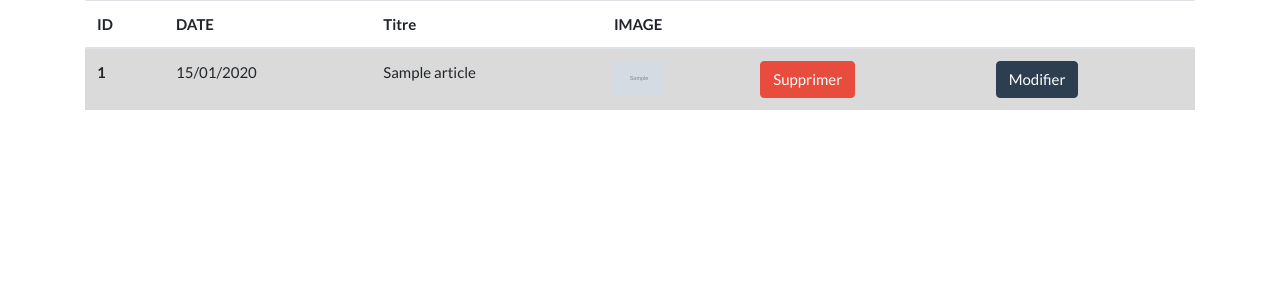
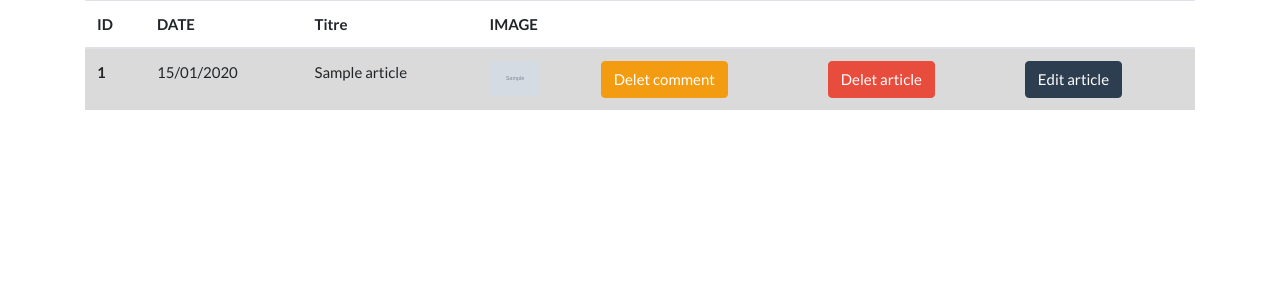
Before and after one commit to tamim2014/blogsymfony, a Symfony app: template templates/blog/liste-articles.html.twig in a window 1280 px wide. Shown: the part 71-371 px from the top of the page. Run offline with Twig, Linux system fonts and the light colour scheme; the template is opened without the code that fills it: most values are stand-ins (such as "Sample title", 1, 10 or a date in 2020); grey boxes marked "Sample" are stand-in pictures; some libraries are stand-ins or nearby versions.

Commit message:
Interface d'administration: Ajout et suppression d'un article-| front-end delet comment

```diff
--- a/templates/blog/liste-articles.html.twig
+++ b/templates/blog/liste-articles.html.twig
@@ -14,6 +14,7 @@
                     <th scope="col">IMAGE</th>
                     <th scope="col"></th>
                     <th scope="col"></th>
+                    <th scope="col"></th>
                   </tr>
                 </thead>
            {%  for article in articles %}
@@ -23,8 +24,9 @@
                 <td>{{ article.cretedAt | date('d/m/Y') }} </td>
                 <td>{{ article.title  }}</td>
                 <td><img src="{{ article.image}}" alt = "" width="50" height="35"></td>
-                <td><a href="{{ path( 'article_delet', {'id':article.id} ) }}" class="btn btn-danger">Supprimer </a>  </td>
-                <td><a href="{{ path( 'blog_edit', {'id':article.id} ) }}" class="btn btn-primary">Modifier </a>  </td>
+                <td><a href="#" class="btn btn-warning ">Delet comment </a>  </td>
+                <td><a href="{{ path( 'article_delet', {'id':article.id} ) }}" class="btn btn-danger " onclick="return window.confirm(`Êtes vous sur de vouloir supprimer cet article ?!`)">Delet article </a>  </td>
+                <td><a href="{{ path( 'blog_edit', {'id':article.id} ) }}" class="btn btn-primary ">Edit article </a>  </td>
               </tr>
 
             </tbody>
```
